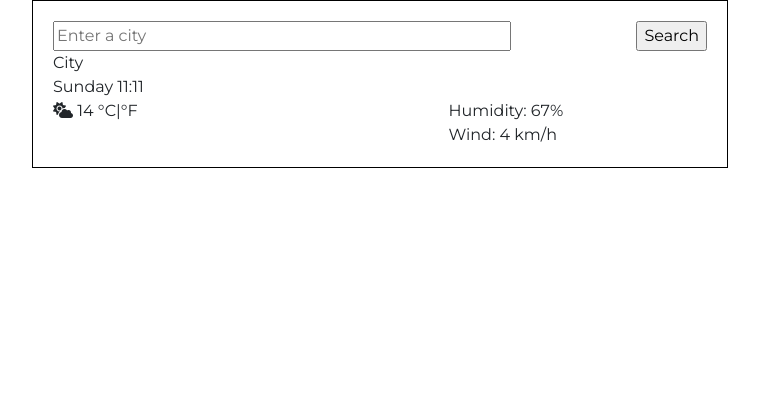
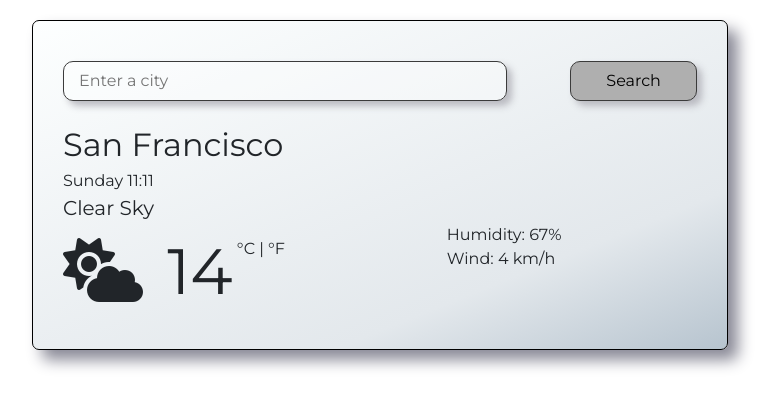
Before and after one commit to Leo-Tampaare/vanilla-weather-app, a plain HTML site: page index.html in a window 1280 px wide. Shown: the whole page, without its empty margins (260-1038 px from the left). Drawn offline with nearby package versions, Linux system fonts and the light colour scheme.

Commit message:
Add the style

```diff
--- a/index.html
+++ b/index.html
@@ -30,19 +30,20 @@
     <div class="container">
       <div class="weather">
         <form class="city-search">
-          <input type="text" class="form-search" placeholder="Enter a city" />
-          <input type="submit" value="Search" />
+          <input class="form-search" type="text" placeholder="Enter a city" />
+          <input class="form-submit" type="submit" value="Search" />
         </form>
-        <div class="city">City</div>
+        <div class="city">San Francisco</div>
         <div class="date">
           <span class="day">Sunday</span>
           <span class="time">11:11</span>
         </div>
+        <div class="description">Clear sky</div>
         <div class="row">
           <div class="col-7">
             <i class="fa-solid fa-cloud-sun icon"></i>
             <span class="temperature">14</span>
-            <span>°C|°F</span>
+            <span class="unit">°C | °F</span>
           </div>
           <div class="col-5">
             <div>Humidity: <span>67</span>%</div>
--- a/src/style.css
+++ b/src/style.css
@@ -2,9 +2,17 @@
   font-family: "Montserrat", sans-serif;
 }
 .weather {
-  margin: 0 auto;
+  background: linear-gradient(
+    158deg,
+    rgba(253, 255, 255, 1) 0%,
+    rgba(227, 232, 236, 1) 74%,
+    rgba(183, 196, 207, 1) 100%
+  );
+  margin: 20px auto;
   border: 1px solid #000;
-  padding: 20px;
+  border-radius: 7px;
+  box-shadow: 10px 10px 15px rgb(138, 138, 151);
+  padding: 20px 30px 30px;
   min-width: 540px;
   max-width: 696px;
 }
@@ -12,8 +20,55 @@
 .city-search {
   display: flex;
   justify-content: space-between;
+  margin: 20px 0px;
 }
 
-.form-search {
+.form-search,
+.form-submit {
+  border: 1px solid rgb(59, 59, 59);
+  padding: 7px 15px;
+  box-shadow: 5px 5px 7px rgba(178, 178, 185, 0.87);
+  border-radius: 10px;
+}
+
+.form-search,
+.form-search:focus {
   width: 70%;
+  outline-width: 2px;
+  outline-color: rgb(121, 121, 121);
+  background: rgba(255, 255, 255, 0.301);
 }
+
+.form-submit {
+  width: 20%;
+  background: rgb(175, 175, 175);
+  transition: all 150ms ease-in-out;
+}
+
+.form-submit:hover {
+  background: rgba(175, 175, 175, 0.212);
+}
+
+.city {
+  font-size: 32px;
+  text-transform: capitalize;
+}
+
+.description {
+  font-size: 20px;
+  text-transform: capitalize;
+}
+
+.icon,
+.temperature {
+  font-size: 64px;
+}
+
+.temperature {
+  padding-left: 20px;
+}
+
+.unit {
+  position: relative;
+  top: -40px;
+}
```
